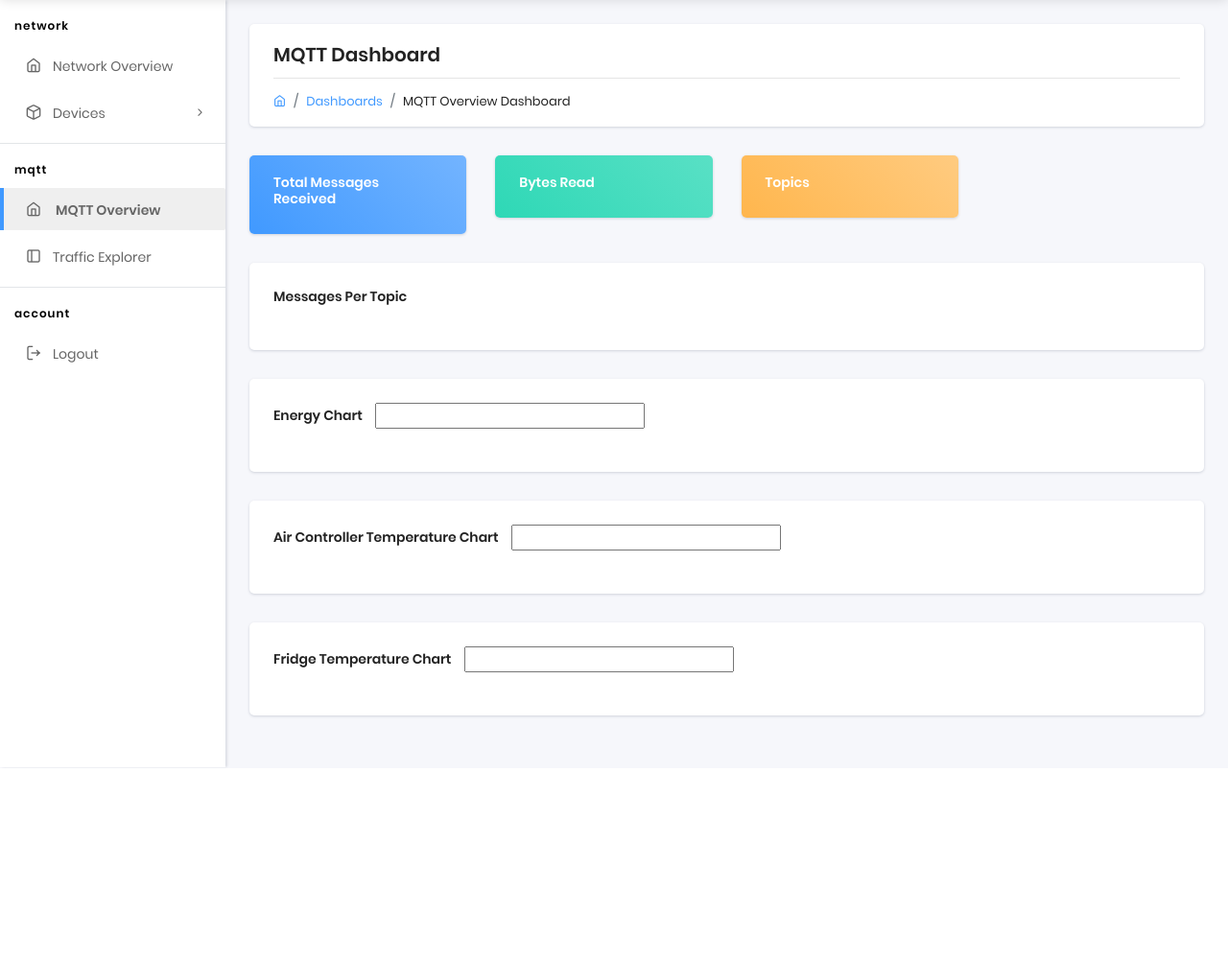
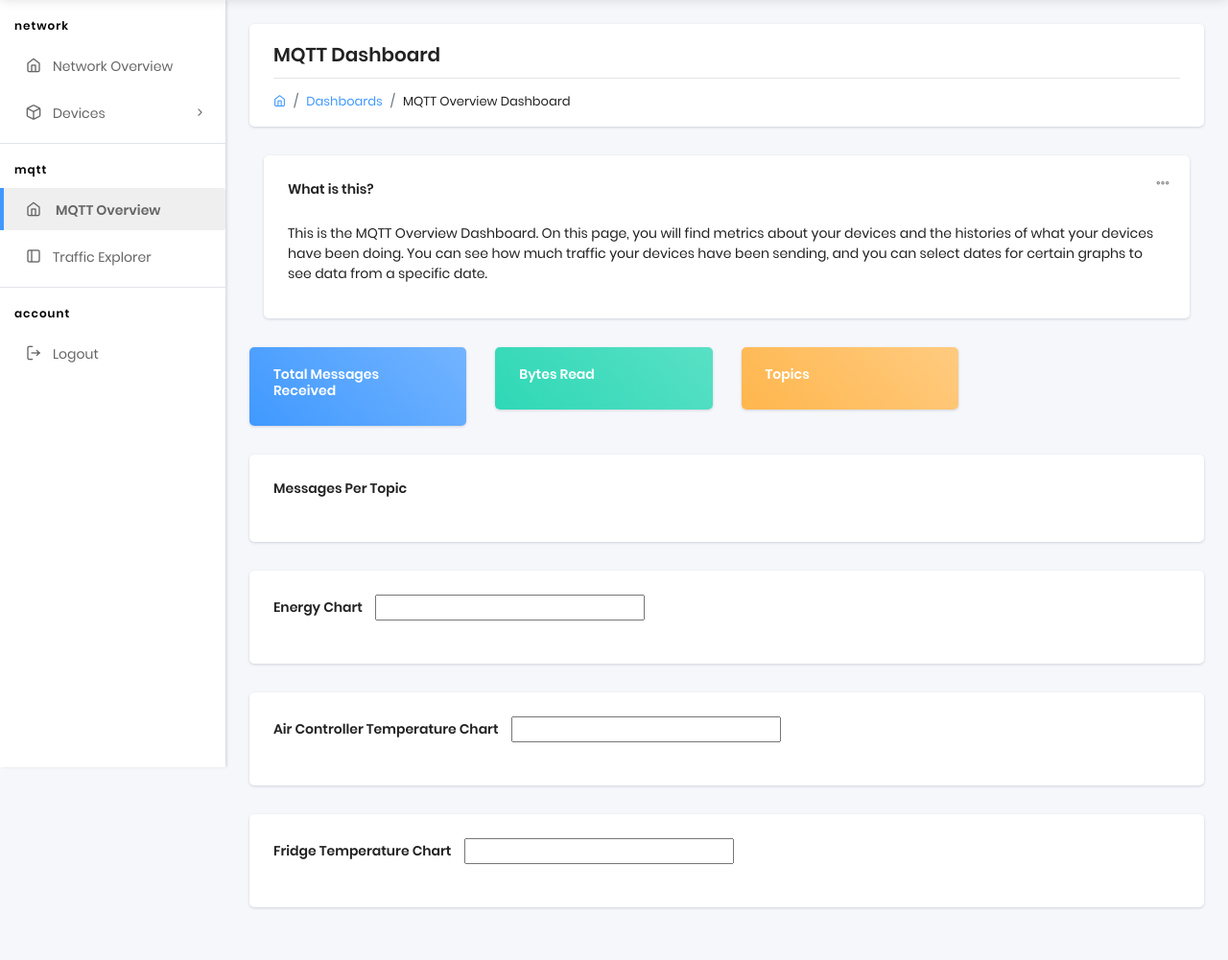
Before and after one commit to YouFoundKyle/Pi-LINk, a Django app: page /mqtt in a window 1280 px wide. Shown: the part 56-1057 px from the top of the page at 96% size. Before the commit the page ends 857 px from the top, so only its background shows below. Run offline with Django 3.2, Linux system fonts and the light colour scheme; the visitor is signed in with stand-in values (Sample User, id 1); some libraries are stand-ins or nearby versions.

Commit message:
add blurb

```diff
--- a/web/core/static/assets/js/pages/overview.js
+++ b/web/core/static/assets/js/pages/overview.js
@@ -42,7 +42,7 @@ $(document).ready(function () {
 
         //Air Controller Temperature Line Chart
         $(function () {
-            var url = "http://" + ip + ":9090/api/v1/query_range?query=temperature&start=1618332873&end=1618335953&step=480s";
+            var url = "http://" + ip + ":9090/api/v1/query_range?query=temperature&start=1618332873&end=1618335953&step=20s";
 
             $.getJSON(url, function (response) {
                 var options = {
@@ -110,7 +110,7 @@ $(document).ready(function () {
                 endDate = endDate.format('YYYY-MM-DD HH:MM');
                 startDate = Date.parse(startDate) / 1000;
                 endDate = Date.parse(endDate) / 1000;
-                var url = "http://" + ip + ":9090/api/v1/query_range?query=temperature&start=" + startDate + "&end=" + endDate + "&step=20s";
+                var url = "http://" + ip + ":9090/api/v1/query_range?query=temperature&start=" + startDate + "&end=" + endDate + "&step=480s";
 
                 $.getJSON(url, function (response) {
                     var options = {
@@ -167,7 +167,6 @@ $(document).ready(function () {
                 });
             });
         });
-
 
         //Fridge Temperature Line Chart
         $(function () {
--- a/web/core/templates/mqtt.html
+++ b/web/core/templates/mqtt.html
@@ -33,6 +33,35 @@
         </div>
         <!-- [ breadcrumb ] end -->
         <!-- [ Main Content ] start -->
+        <div class="col-sm-12">
+            <div class="card">
+                <div class="card-header">
+                    <h5>What is this?</h5>
+                    <div class="card-header-right">
+                        <div class="btn-group card-option">
+                            <button type="button" class="btn dropdown-toggle btn-icon" data-toggle="dropdown"
+                                aria-haspopup="true" aria-expanded="false">
+                                <i class="feather icon-more-horizontal"></i>
+                            </button>
+                            <ul class="list-unstyled card-option dropdown-menu dropdown-menu-right">
+                                <li class="dropdown-item full-card"><a href="#!"><span><i class="feather icon-maximize"></i>
+                                            maximize</span><span style="display:none"><i class="feather icon-minimize"></i>
+                                            Restore</span></a></li>
+                                <li class="dropdown-item minimize-card"><a href="#!"><span><i class="feather icon-minus"></i>
+                                            collapse</span><span style="display:none"><i class="feather icon-plus"></i>
+                                            expand</span></a></li>
+                                <li class="dropdown-item close-card"><a href="#!"><i class="feather icon-trash"></i> remove</a>
+                                </li>
+                            </ul>
+                        </div>
+                    </div>
+                </div>
+                <div class="card-body">
+                    <p>This is the MQTT Overview Dashboard. On this page, you will find metrics about your devices and the histories of what your devices have been doing.
+                        You can see how much traffic your devices have been sending, and you can select dates for certain graphs to see data from a specific date.</p>
+                </div>
+            </div>
+        </div>
         <div class="row">
             <!-- [ variant-chart ] start -->
             <div class="col-md-6 col-xl-3">
```
